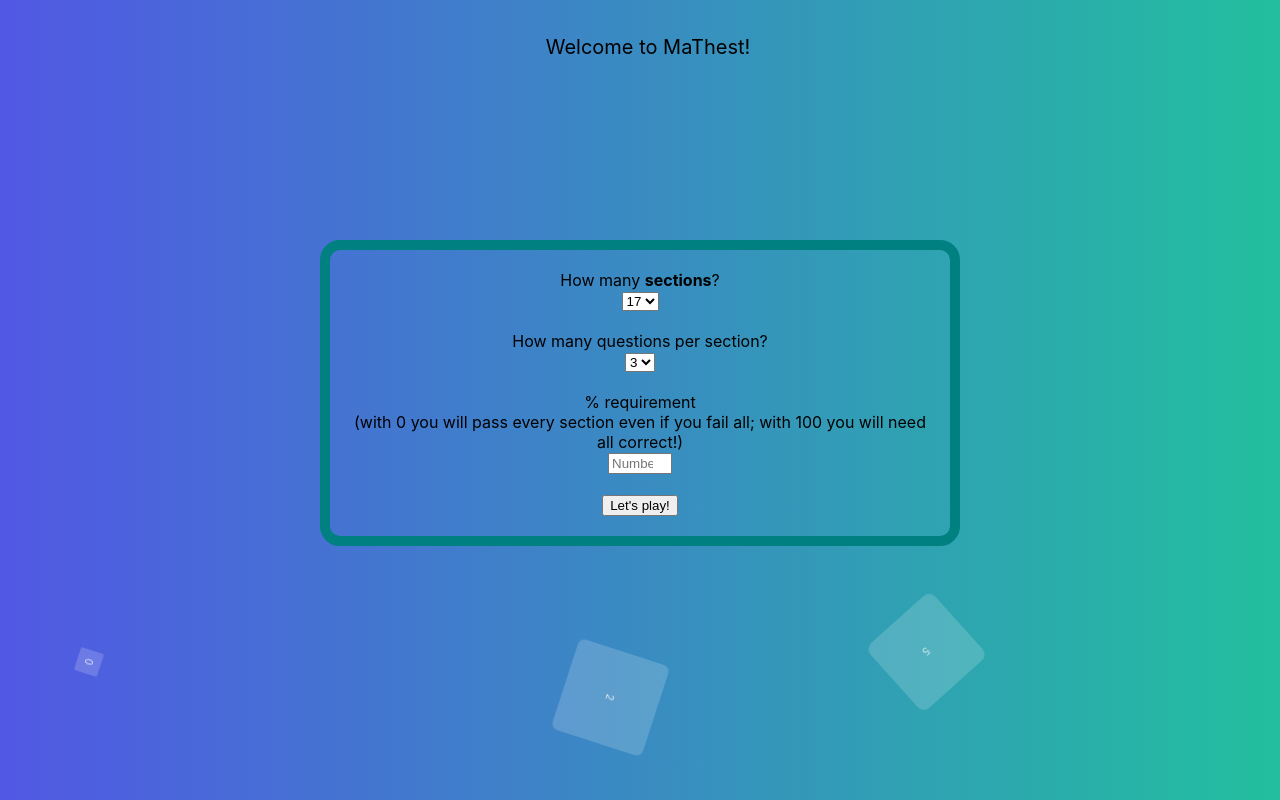
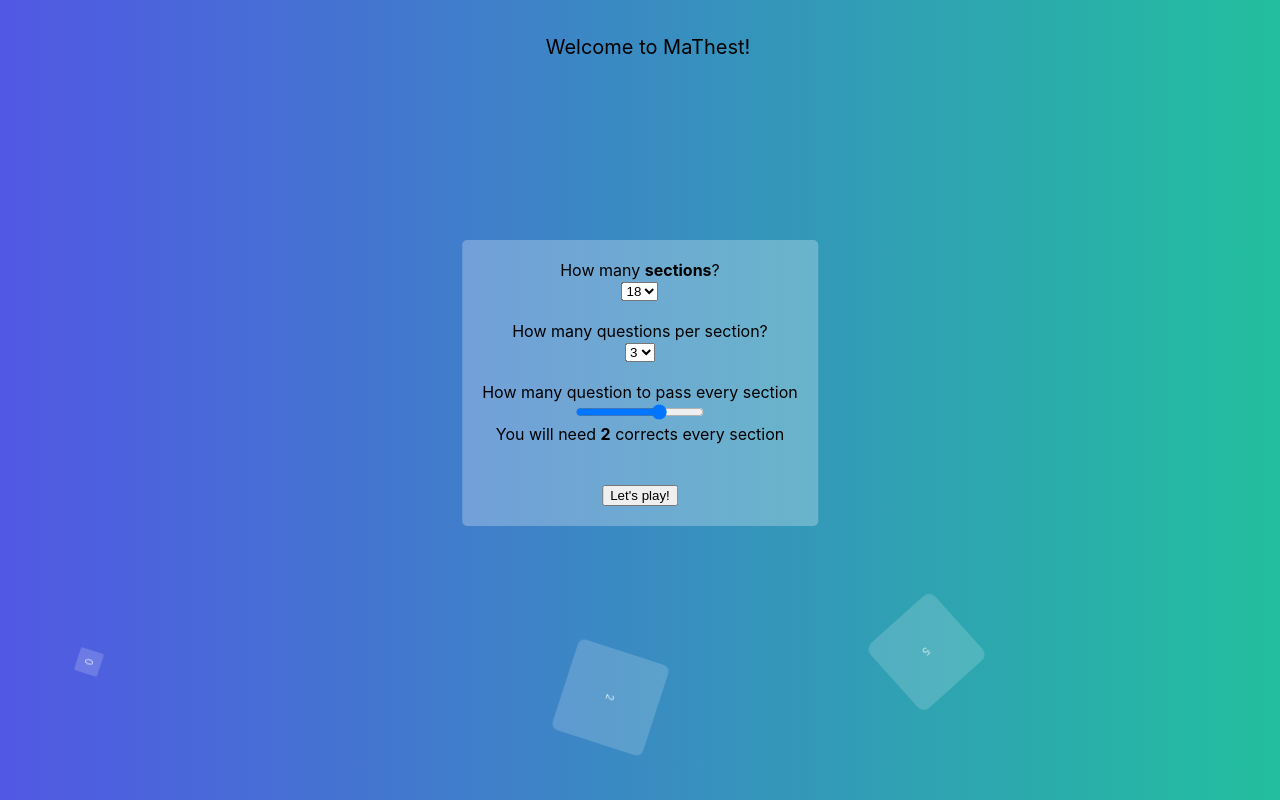
Before and after one commit to Niko12121/MaThest, a React (Create React App) app: page / in a window 1280 px wide. Shown: the top 800 px of the page. Built offline with nearby package versions, Linux system fonts and the light colour scheme.

Commit message:
section 17 and form

```diff
--- a/src/components/form/form.css
+++ b/src/components/form/form.css
@@ -5,6 +5,6 @@
     left: 50%;
     transform: translate(-50%, 0);
     padding: 20px;
-    border-radius: 20px;
-    border: 10px solid teal;
+    border-radius: 5px;
+    background-color: #ffffff44;
 }
--- a/src/components/form/form.js
+++ b/src/components/form/form.js
@@ -4,7 +4,7 @@ import Test from "../test/test";
 import * as cons from '../../constants';
 
 class Form extends React.Component {
-    state = { isready: false, many_ques: 1, many_sec: 1, requer: 0.5 }
+    state = { isready: false, many_ques: 3, many_sec: 18, requer: 2 }
     constructor(props) {
         super(props);
         this.options = []
@@ -17,16 +17,6 @@ class Form extends React.Component {
         }
     }
 
-    ready = () => {
-        let q = parseInt(document.getElementById("questions_value").value);
-        let l = parseInt(document.getElementById("levels_value").value);
-        let r = parseInt(document.getElementById("requirement").value);
-        if (isNaN(r) || r < 0 || r > 100) {
-            alert('¡Requirement must be a number between 0 and 100!')
-        } else {
-            this.setState({ isready: true, many_ques: q, many_sec: l, requer: r/100 })
-        }
-    }
     render() {
         if (this.state.isready) {
             return( <Test many_q={this.state.many_ques} many_s={this.state.many_sec} requer={this.state.requer} /> )
@@ -34,23 +24,26 @@ class Form extends React.Component {
         return (
             <div id="form">
                 <form>
-                    How many <b>sections</b>?<br></br><select id="levels_value">
+                    How many <b>sections</b>?<br></br><select id="levels_value" onChange={(event) => {this.setState({ many_sec: parseInt(event.target.value) })}}>
                         {this.levels.map(a => {
                             if (a === cons.level_value) {
                                 return <option value={a} selected>{a}</option>}
                             return <option value={a}>{a}</option>
                         })}
                     </select><br></br><br></br>
-                    How many questions per section?<br></br><select id="questions_value">
+                    How many questions per section?<br></br><select id="questions_value" onChange={(event) => {this.setState({ many_ques: parseInt(event.target.value), requer: parseInt(event.target.value) - 1 }); console.log(this.state)}}>
                         {this.options.map(a => {
                             if (a === 3) {
                                 return <option value={a} selected>{a}</option>}
                             return <option value={a}>{a}</option>
                         })}
                     </select><br></br><br></br>
-                    % requirement<br></br>(with 0 you will pass every section even if you fail all; with 100 you will need all correct!)<br></br><input type="number" id="requirement" placeholder="Number between 0 and 100" min="0" max="100" step="10"></input><br></br><br></br>
+                    How many question to pass every section<br></br>
+                    <input type="range" min="0" max={this.state.many_ques} value={this.state.requer} id="requirement" onChange={(event) => { this.setState({requer: parseInt(event.target.value)});}}></input><br></br>
+                    You will need <b>{this.state.requer}</b> corrects every section
+                    <br></br><br></br><br></br>
                 </form>
-                <button onClick={this.ready}>Let's play!</button>
+                <button onClick={() => {this.setState({ isready: true })}}>Let's play!</button>
             </div>
         )
     }
--- a/src/components/question/question.js
+++ b/src/components/question/question.js
@@ -20,7 +20,8 @@ class Question extends React.Component {
             if (this.options === 0) {return};
             this.options -= 1;
             win ? event.target.classList.add("correct") : event.target.classList.add("wrong");
-            this.props.action();
+            /* If win, action */
+            win && this.props.action();
             await sleep(1000);
             this.props.next_ques()
         }
--- a/src/components/question/questions_ingame.js
+++ b/src/components/question/questions_ingame.js
@@ -117,7 +117,18 @@ export const questions = [
         ["<p>Volume of the gabriel's horn (surface generated taking the graph of y=<sup>1</sup> &#8260; <sub>x</sub> with domain x>1 and rotating it in three dimensions about the x-axis)</p>", ["π", "∞", "2π", "1", "e", "e<sup>π</sup>"]]
     ],
     [/* Section 17 */
-
+        ["<p>min({|G| such that: G group, and G have an element of order 24 and an element of order 25}) equals</p>", [600, 580, 50, 1, 24, 25]],
+        ["<p>Let f(x,y,z)=ln(1+x²+y²+z²), how many critical points have f?</p>", [1, 2, 0, 3, 4, 5]],
+        ["<p>The volume of the solid in first octant, acotated by planes XY, YZ, ZX and 2x+y+z=10 is</p>", ["250&frasl;3", 250, "125&frasl;3", 125, "150&frasl;6", 1]],
+        ["<p>Let p prime then (p−1)!≡x (mod p), then x equals</p>", [-1, 0, 2, 3, 1, 3]],
+        ["<p>The sum of all the inverse of primes</p>", ["diverges", "converges"]]
+    ],
+    [/* Section 18 */
+        ["<p></p>", [,,,,,]],
+        ["<p></p>", [,,,,,]],
+        ["<p></p>", [,,,,,]],
+        ["<p></p>", [,,,,,]],
+        ["<p></p>", [,,,,,]]
     ]
 ]
 
--- a/src/components/test/test.js
+++ b/src/components/test/test.js
@@ -81,7 +81,7 @@ class Test extends React.Component {
         }
         this.points.push(corrects)
         /* If win the section, else not */
-        if (corrects / this.props.many_q >= this.props.requer) {
+        if (corrects >= this.props.requer) {
             /* If it's the end of game, else not */
             if ((actual_sec + 1).toString() === this.props.many_s.toString() && (actual_ques + 1).toString() === this.props.many_q.toString()) {
                 this.giveInfo(true);
@@ -113,7 +113,7 @@ class Test extends React.Component {
         }
         /* t is the info */
         let t = ""
-        t += `You played the math test with <b>${this.props.many_s}</b> sections at <b>${100 * this.props.requer}%</b> of requirement<br>`
+        t += `You played the math test with <b>${this.props.many_s}</b> sections and need <b>${this.props.requer}</b> corrects every section<br>`
         if (this.points.length < this.props.many_s) {t += `But you just get the section <b>${this.points.length}</b><br>`}
         t += `Each section had <b>${this.props.many_s}</b> questions<br>`
         let i = 1;
@@ -122,7 +122,7 @@ class Test extends React.Component {
             t += `Section ${i}: ` + a + "/" + this.props.many_q + "<br>";
             sum += a;
             i++})
-        t += `That give you a total of ${sum}/${this.props.many_s * this.props.many_q} = <b>${Math.round(1000 * sum/(this.props.many_s * this.props.many_q)) / 10}%</b> of precision`
+        t += `That give you a total of ${sum}/${this.points.length * this.props.many_q} = <b>${Math.round(1000 * sum/(this.points.length * this.props.many_q)) / 10}%</b> of precision`
         if (win) {
             t += "<p>¡Congratulations!</p><br>";
         } else {
@@ -133,7 +133,7 @@ class Test extends React.Component {
 
     render () {
         for (let i=0; i < this.props.many_s; i++) {
-            this.sections.push(<Section level={i} next_question={this.next_question} many_q={this.props.many_q} req={-Math.floor(-this.props.requer * this.props.many_q)}/>)}
+            this.sections.push(<Section level={i} next_question={this.next_question} many_q={this.props.many_q} req={this.props.requer}/>)}
         return (
             <div class='app'>
                 <div id="info"></div>
```
